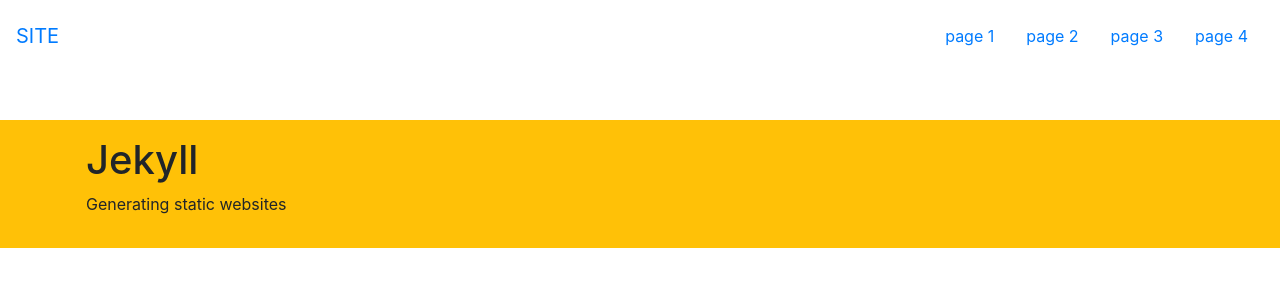
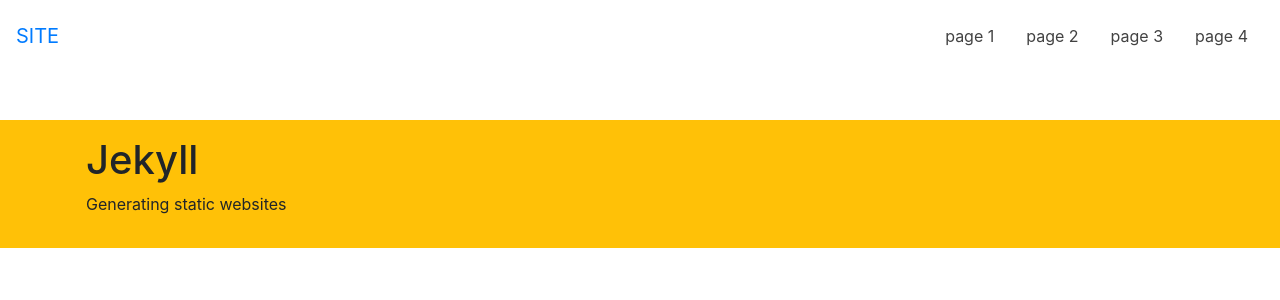
Before and after one commit to NabileBoukourray/Jekyll, a Jekyll site: the page built from index.html, in a window 1280 px wide. Shown: the top 300 px of the page. Built offline with Jekyll 4.4.1, drawn with Linux system fonts in a browser that asks for light colours.

Commit message:
fixing url of the style

```diff
--- a/_includes/head.html
+++ b/_includes/head.html
@@ -2,5 +2,5 @@
   <meta charset="utf-8">
   <title>{{site.title}}</title>
   <link rel="stylesheet" href="https://stackpath.bootstrapcdn.com/bootstrap/4.1.3/css/bootstrap.min.css">
-  <link rel="stylesheet" href={{site.baseurl}}{{"/assets/css/main.css" | relative_url }}>
+  <link rel="stylesheet" href={{"/assets/css/main.css" | relative_url }}>
 </head>
```
